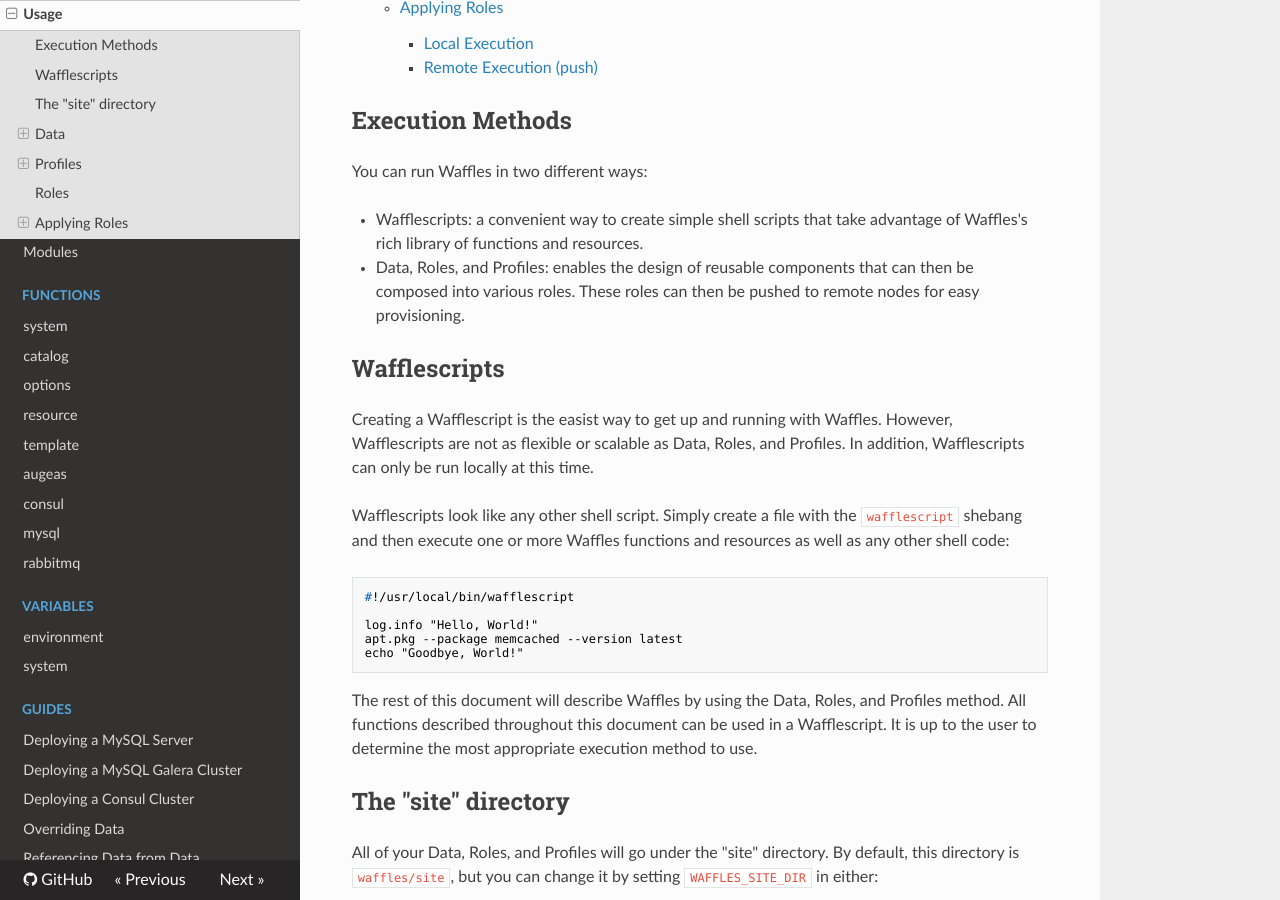
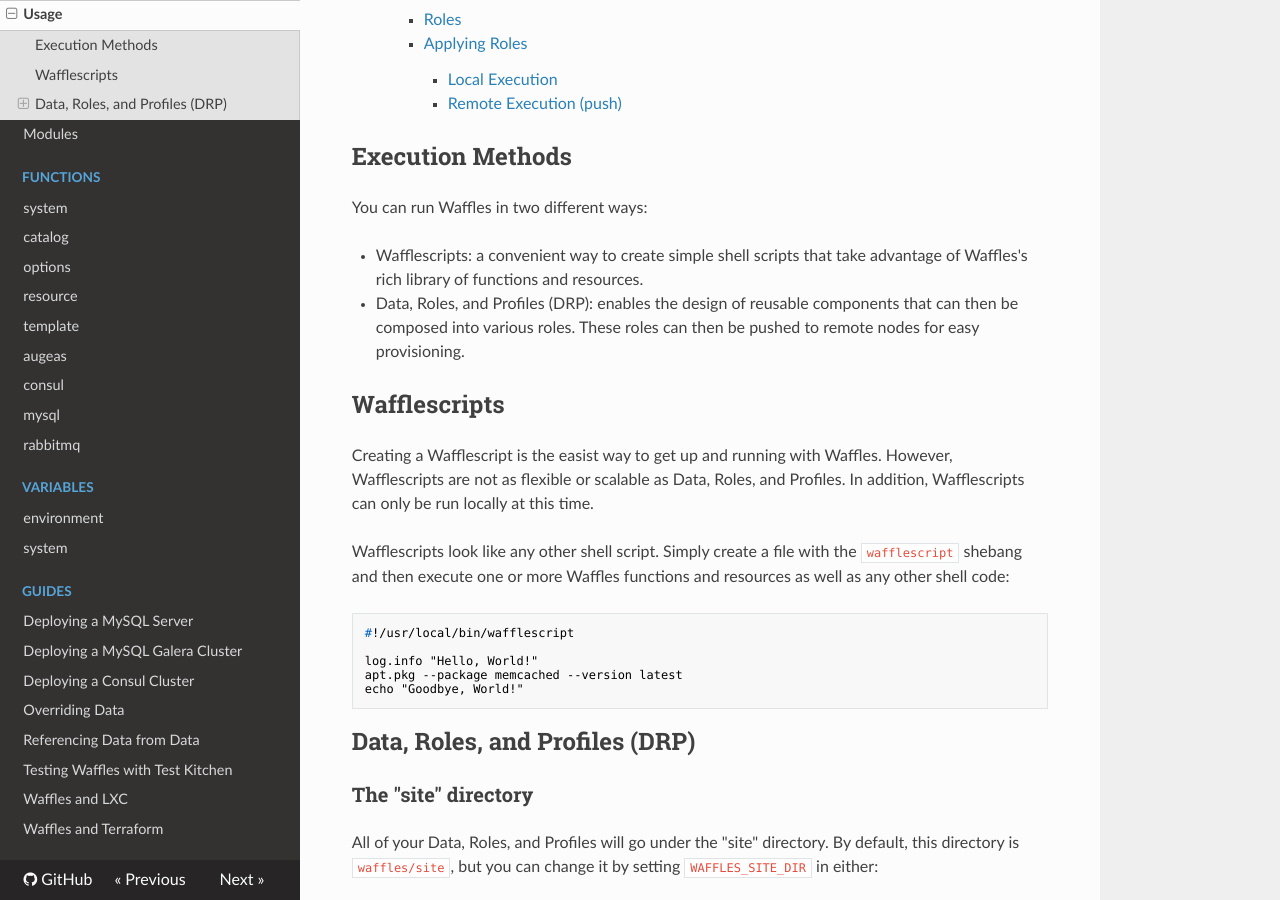
Before and after one commit to wffls/waffles, an MkDocs documentation site: the page built from docs/usage.md, in a window 1280 px wide and 900 px high, scrolled down 560 px. Built offline with MkDocs 1.6.1, drawn with Linux system fonts in a browser that asks for light colours; nearby versions of some CDN libraries; old or Windows-style settings are respelled for this version of MkDocs; some of the changed text lies outside the part shown.

Commit message:
Doc update

````diff
--- a/docs/usage.md
+++ b/docs/usage.md
@@ -7,7 +7,7 @@
 You can run Waffles in two different ways:
 
 * Wafflescripts: a convenient way to create simple shell scripts that take advantage of Waffles's rich library of functions and resources.
-* Data, Roles, and Profiles: enables the design of reusable components that can then be composed into various roles. These roles can then be pushed to remote nodes for easy provisioning.
+* Data, Roles, and Profiles (DRP): enables the design of reusable components that can then be composed into various roles. These roles can then be pushed to remote nodes for easy provisioning.
 
 ## Wafflescripts
 
@@ -23,9 +23,9 @@
 echo "Goodbye, World!"
 ```
 
-The rest of this document will describe Waffles by using the Data, Roles, and Profiles method. All functions described throughout this document can be used in a Wafflescript. It is up to the user to determine the most appropriate execution method to use.
+## Data, Roles, and Profiles (DRP)
 
-## The "site" directory
+### The "site" directory
 
 All of your Data, Roles, and Profiles will go under the "site" directory. By default, this directory is `waffles/site`, but you can change it by setting `WAFFLES_SITE_DIR` in either:
 
@@ -35,7 +35,7 @@
 !!! Note
     See the [Environment Variables](/guides/environment-vars) Guide for more information.
 
-## Data
+### Data
 
 Data files are stored in `site/data`. They're regular Bash scripts and it's only by convention that you store "data", and not programming logic, in these files.
 
@@ -68,7 +68,7 @@
 !!! Warning
     Bash associative arrays _must_ be declared as global variables. This is because all files are sourced inside a Bash function and, for whatever reason, associative arrays are not visible outside of a function (unlike all other Bash variable types).
 
-### Referencing Data
+#### Referencing Data
 
 Once you've created some "data" in a data file, you can refer to it by doing the following:
 
@@ -80,7 +80,7 @@
 
 `waffles.data` is a function that takes a single argument: the name of a data file.
 
-### Data Structure
+#### Data Structure
 
 The placement of data files is flexible. You can do any of the following:
 
@@ -92,7 +92,7 @@
 waffles.data memcached    => site/data/memcached/init.sh
 ```
 
-### Hierarchial Data
+#### Hierarchial Data
 
 By declaring multiple data files in your role, you can create a hierarchy of data. For example:
 
@@ -110,7 +110,7 @@
 !!! Note
     See the [Referencing Data from Data](/guides/referencing-data-from-data) and [Overriding Data](/guides/override-data) Guides for more information.
 
-### Profile Data
+#### Profile Data
 
 Profile-specific data can be stored in `profile_name/data.sh`. This enables data unique to the profile, but generic to the site, to be bundled within the profile and stored in a repository outside of `$WAFFLES_SITE_DIR`.
 
@@ -130,7 +130,7 @@
 )
 ```
 
-## Profiles
+### Profiles
 
 Profiles are small snippets of bash scripts stored under `site/profiles`. They are meant to be distinct units of work that accomplish a single task.
 
@@ -139,7 +139,7 @@
 !!! Warning
     It's possible to call Profiles from other Profiles, but that's not an encouraged practice.
 
-### Profile Structure
+#### Profile Structure
 
 Profiles have a standard structure to them:
 
@@ -167,7 +167,7 @@
 waffles.profile memcached/utils => site/profiles/memcached/scripts/utils.sh
 ```
 
-### Git Profiles
+#### Git Profiles
 
 Waffles supports the ability to store profiles in a git repository. To use this feature, include the following in the role:
 
@@ -200,7 +200,7 @@
 git.profile https://github.com/jtopjian/waffles-profile-openstack --branch dev --push true
 ```
 
-### The Hosts Profile
+#### The Hosts Profile
 
 Waffles supports an optional special profile called `host_files`, located at `site/profiles/host_files`. The purpose of this profile is to provide an area where files and scripts specific to individual hosts can be stored. This is beneficial because, normally, the entire profile is copied to each node that uses the profile. If you are storing files such as SSL certs in a profile, all SSL certs would be then copied to all hosts that share the profile.
 
@@ -234,7 +234,7 @@
 !!! Warning
     This means that `host_files` is a reserved name.
 
-## Roles
+### Roles
 
 A "role" is a name that identifies a unique configuration set. Examples of roles could be:
 
@@ -271,11 +271,12 @@
 # Reads site/profiles/memcached/scripts/init.sh
 waffles.profile memcached
 ```
-## Applying Roles
+
+### Applying Roles
 
 Waffles supports two ways of applying roles:
 
-### Local Execution
+#### Local Execution
 
 You can run `waffles.sh` directly on a node and Waffles will apply the role to that node. For example:
 
@@ -285,7 +286,7 @@
 
 This is most useful when you copy the entire contents of the `waffles` directory to a node, log into the node, and manually run `waffles.sh`.
 
-### Remote Execution (push)
+#### Remote Execution (push)
 
 It's possible to run Waffles on a remote node by pushing the configuration via rsync and SSH. To do this, use the `-s <server>` flag. For example:
 
````
Also changed, not shown: docs/guides/install.md (+4 -8 lines).
